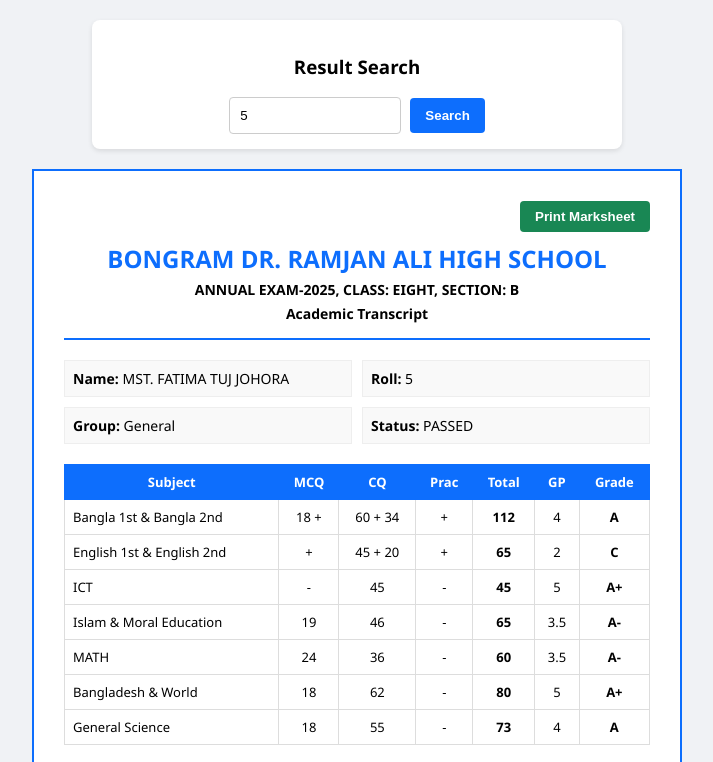
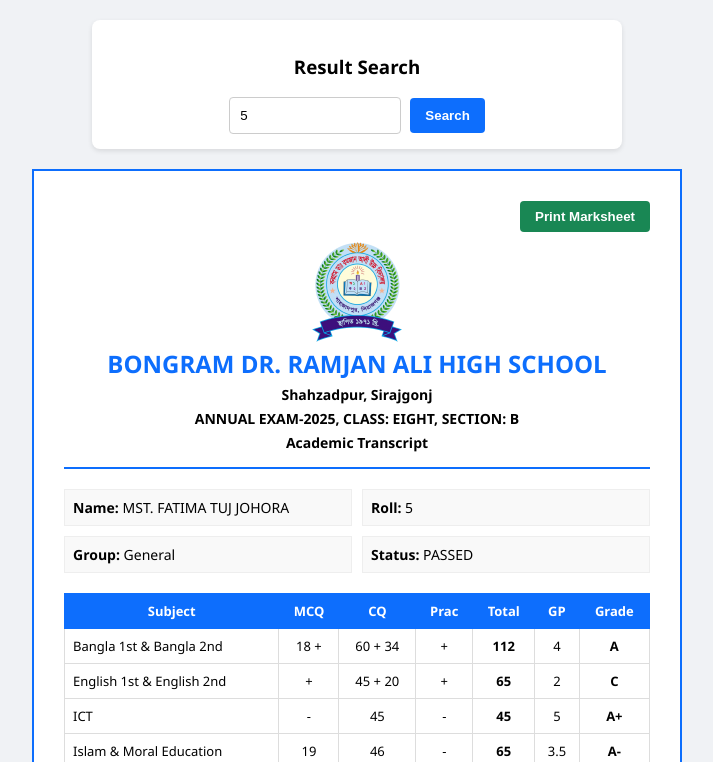
Before and after one commit to babulakterkhan/8B, a plain HTML site: page index.html in a window 1280 px wide. Both pictures are taken after typing "5" into the empty fields and a click on the button "Search". Shown: the top 762 px of the page, without its empty margins (283-996 px from the left). Drawn offline with Linux system fonts and the light colour scheme.

Commit message:
Add files via upload

```diff
--- a/index.html
+++ b/index.html
@@ -77,7 +77,9 @@
     </div>
 
     <div class="header">
+<img src="logo_bonogram.png" alt="School Logo" width="100">
         <h2>BONGRAM DR. RAMJAN ALI HIGH SCHOOL</h2>
+ <p>Shahzadpur, Sirajgonj</p>
         <p>ANNUAL EXAM-2025, CLASS: EIGHT, SECTION: B</p>
         <p>Academic Transcript</p>
     </div>
```
Also changed, not shown: logo_bonogram.png (added).
